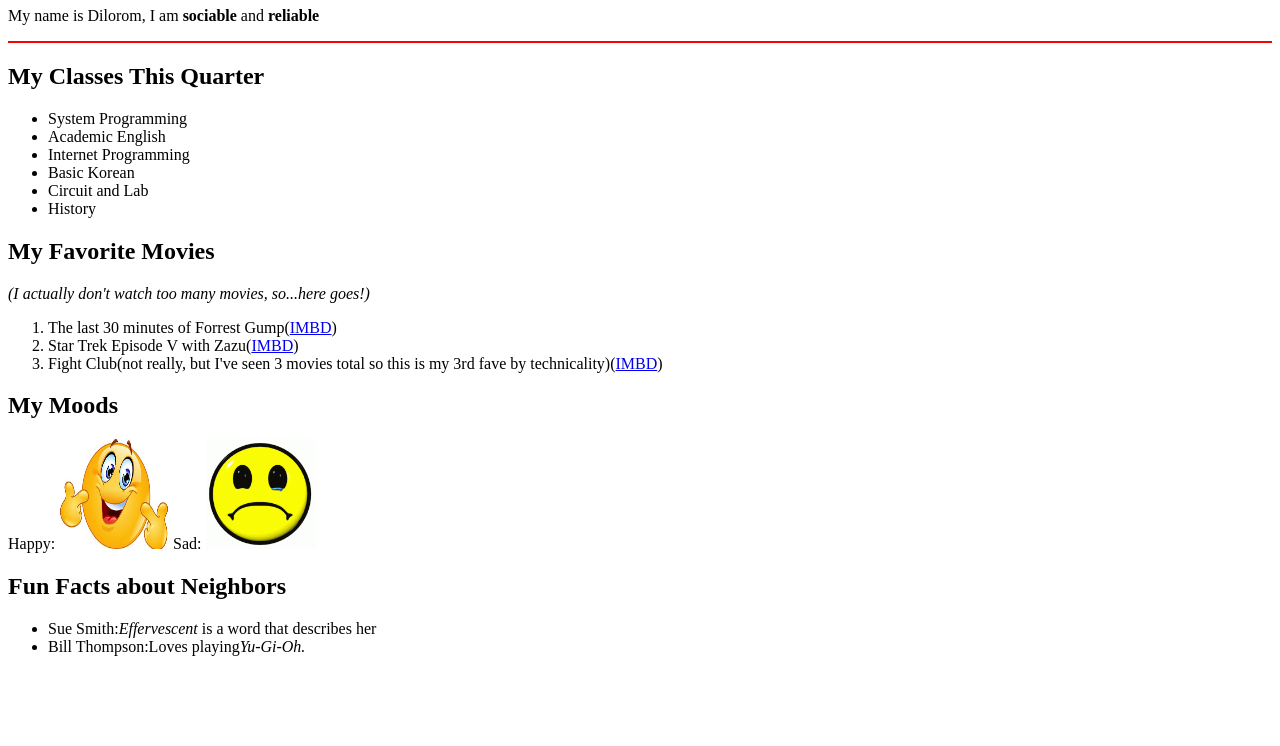
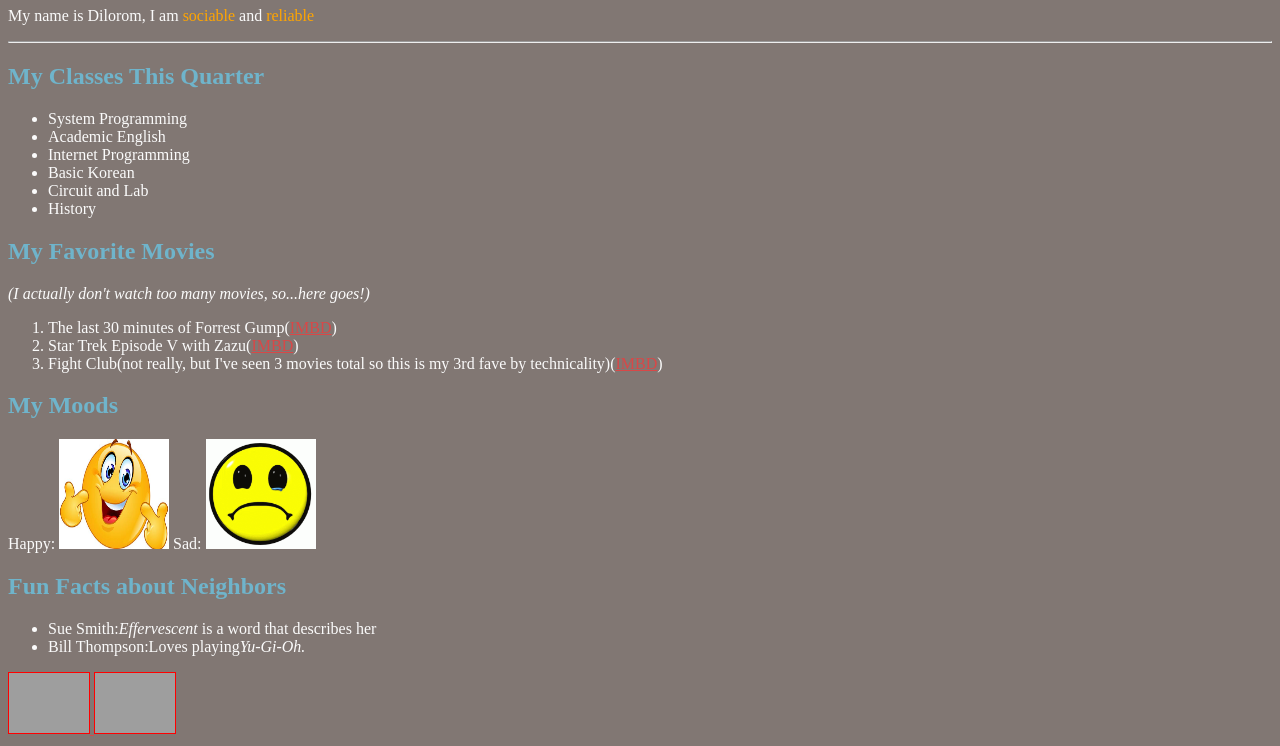
Before and after one commit to dilorom-alieva/dilorom, a plain HTML site: page index.html in a window 1280 px wide. Shown: the part 73-819 px from the top of the page. Drawn offline with Linux system fonts and the light colour scheme; grey boxes are pictures that could not be loaded.

Commit message:
Add files via upload

```diff
--- a/index.html
+++ b/index.html
@@ -2,11 +2,12 @@
 <html>
 <head>
 	<title>About me</title>
+	<link rel="stylesheet" href="style.css">
 </head>
 <body>
 <h1>Dilorom Alieva</h1>
-<p>My name is Dilorom, I am <b>sociable</b> and <b>reliable</b>
-<hr color="red">
+<p>My name is Dilorom, I am <span>sociable</span> and <span>reliable</span>
+<hr>
 <h2>My Classes This Quarter</h2>
 <ul>
 	<li>System Programming</li>
@@ -34,6 +35,12 @@ Sad: <img src="tenor.gif" width="110px" height="110px">
 	<li>Sue Smith:<i>Effervescent</i> is a word that describes her</li>
 	<li>Bill Thompson:Loves playing<i>Yu-Gi-Oh.</i></li>
 </ul>
+<a href="http://www.w3.org">
+	<img src="http://www.w3.org/Icons/valid-html20-v.svg" alt="html-validator" class="img">
+</a>
+<a href="http://www.w3.org">
+	<img src="http://www.w3.org/Icons/valid-css-v.svg" alt="css-validator" class="img">
+</a>
 
 
 </body>
--- /dev/null
+++ b/style.css
@@ -0,0 +1,17 @@
+body{
+	background-color: #817773;
+	color: #FBFBFB;
+}
+h1, h2{
+	color: #6FB4CB;
+}
+a{
+	color: #D84848;
+}
+span{
+	color: orange;
+}
+.img{
+	width: 80px;
+	border: 1px solid red;
+}
```
